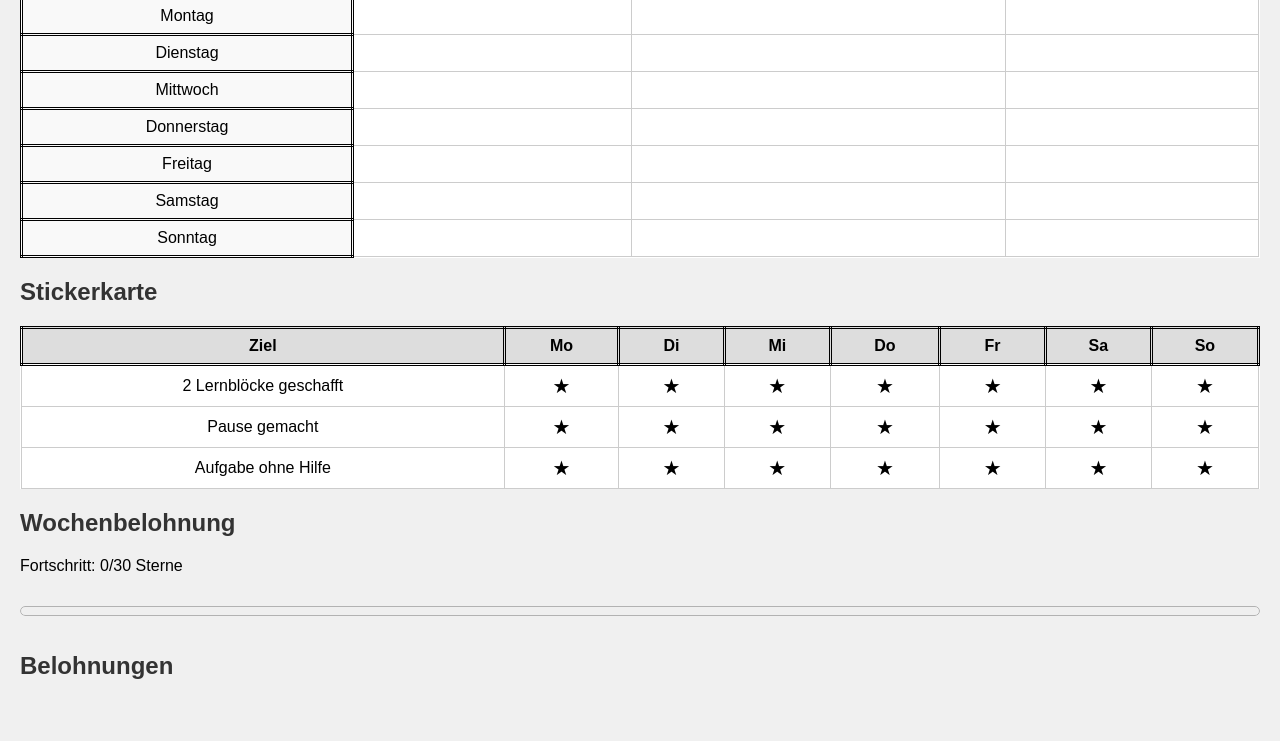
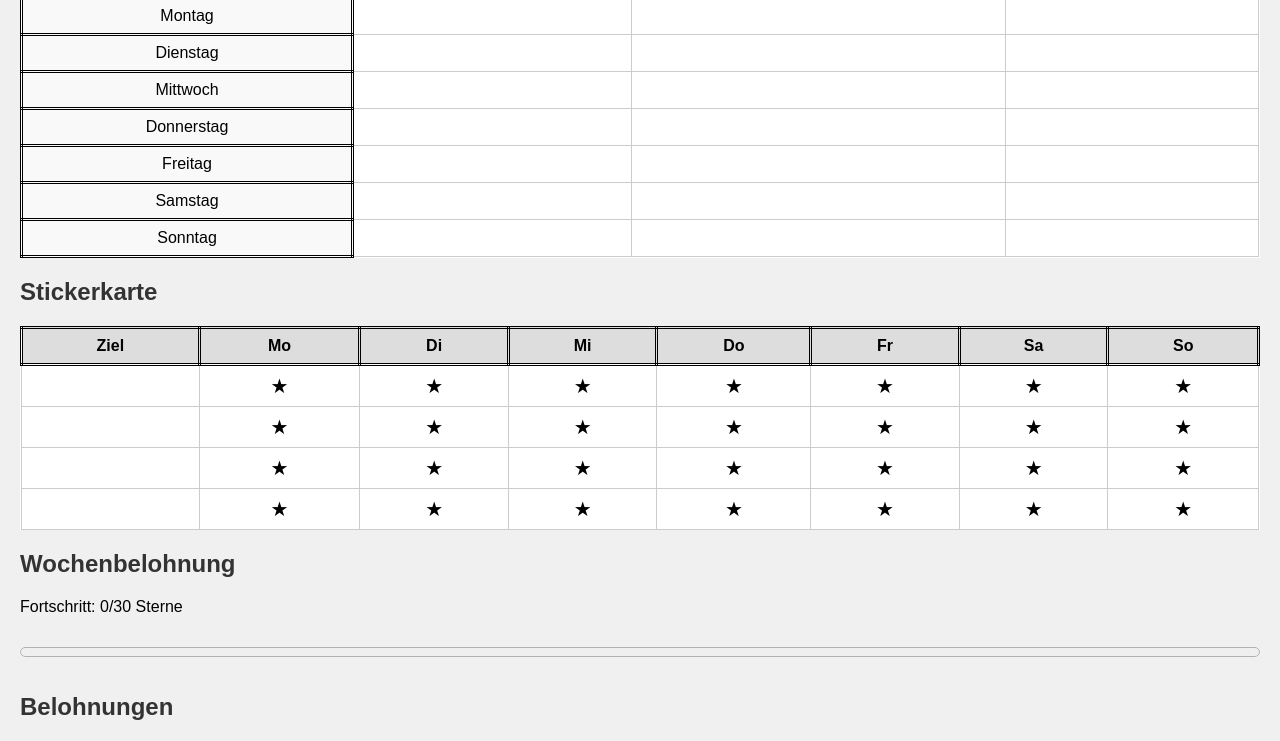
Before and after one commit to MaMo-Cyber/weekplandisplay, a plain HTML site: page index.html in a window 1280 px wide. Shown: the part 169-910 px from the top of the page. Before the commit the page ends 869 px from the top, so only its background shows below. Drawn offline with Linux system fonts and the light colour scheme.

Commit message:
Update index.html

```diff
--- a/index.html
+++ b/index.html
@@ -45,11 +45,11 @@
     }
     th {
       background-color: #ddd;
-      border: 3px double #000; /* Dicke, doppelte Umrandung für Kopfzeile */
+      border: 3px double #000;
     }
     #week-plan td:first-child,
     #week-plan th:first-child {
-      border: 3px double #000; /* Dicke, doppelte Umrandung für erste Spalte */
+      border: 3px double #000;
       background-color: #f9f9f9;
     }
     .star {
@@ -233,7 +233,7 @@
     </thead>
     <tbody>
       <tr>
-        <td>2 Lernblöcke geschafft</td>
+        <td contenteditable="true"></td>
         <td><span class="star" data-max="2" onclick="toggleStar(this)">★</span></td>
         <td><span class="star" data-max="2" onclick="toggleStar(this)">★</span></td>
         <td><span class="star" data-max="2" onclick="toggleStar(this)">★</span></td>
@@ -243,7 +243,7 @@
         <td><span class="star" data-max="2" onclick="toggleStar(this)">★</span></td>
       </tr>
       <tr>
-        <td>Pause gemacht</td>
+        <td contenteditable="true"></td>
         <td><span class="star" data-max="2" onclick="toggleStar(this)">★</span></td>
         <td><span class="star" data-max="2" onclick="toggleStar(this)">★</span></td>
         <td><span class="star" data-max="2" onclick="toggleStar(this)">★</span></td>
@@ -253,7 +253,17 @@
         <td><span class="star" data-max="2" onclick="toggleStar(this)">★</span></td>
       </tr>
       <tr>
-        <td>Aufgabe ohne Hilfe</td>
+        <td contenteditable="true"></td>
+        <td><span class="star" data-max="2" onclick="toggleStar(this)">★</span></td>
+        <td><span class="star" data-max="2" onclick="toggleStar(this)">★</span></td>
+        <td><span class="star" data-max="2" onclick="toggleStar(this)">★</span></td>
+        <td><span class="star" data-max="2" onclick="toggleStar(this)">★</span></td>
+        <td><span class="star" data-max="2" onclick="toggleStar(this)">★</span></td>
+        <td><span class="star" data-max="2" onclick="toggleStar(this)">★</span></td>
+        <td><span class="star" data-max="2" onclick="toggleStar(this)">★</span></td>
+      </tr>
+      <tr>
+        <td contenteditable="true"></td>
         <td><span class="star" data-max="2" onclick="toggleStar(this)">★</span></td>
         <td><span class="star" data-max="2" onclick="toggleStar(this)">★</span></td>
         <td><span class="star" data-max="2" onclick="toggleStar(this)">★</span></td>
@@ -394,7 +404,19 @@
     // Farben basierend auf Wörtern anwenden
     function applyWordColors() {
       const weekPlanCells = document.querySelectorAll('#week-plan td[contenteditable]');
+      const stickerCells = document.querySelectorAll('#sticker-chart td[contenteditable]');
       weekPlanCells.forEach(cell => {
+        const text = cell.textContent.trim().toLowerCase();
+        let color = '';
+        for (const [word, assignedColor] of Object.entries(wordColors)) {
+          if (text.includes(word)) {
+            color = assignedColor;
+            break;
+          }
+        }
+        cell.style.backgroundColor = color;
+      });
+      stickerCells.forEach(cell => {
         const text = cell.textContent.trim().toLowerCase();
         let color = '';
         for (const [word, assignedColor] of Object.entries(wordColors)) {
@@ -427,6 +449,18 @@
       }
     });
 
+    // Stickerkarte Ziele speichern
+    const stickerGoalCells = document.querySelectorAll('#sticker-chart td[contenteditable]');
+    stickerGoalCells.forEach(cell => {
+      cell.addEventListener('input', () => {
+        localStorage.setItem(`sticker-goal-${cell.parentNode.rowIndex - 1}`, cell.textContent);
+        applyWordColors();
+      });
+      if (localStorage.getItem(`sticker-goal-${cell.parentNode.rowIndex - 1}`)) {
+        cell.textContent = localStorage.getItem(`sticker-goal-${cell.parentNode.rowIndex - 1}`);
+      }
+    });
+
     // Sterne zählen und speichern
     let starCount = parseInt(localStorage.getItem('starCount')) || 0;
     const stickerCells = document.querySelectorAll('#sticker-chart td:not(:first-child)');
@@ -437,9 +471,9 @@
     // Initialisiere Sterne mit Event-Listener und Zustand
     function initializeStars() {
       stickerCells.forEach(cell => {
-        const goal = cell.parentNode.cells[0].textContent;
-        const dayIndex = cell.cellIndex;
-        let clickCount = parseInt(localStorage.getItem(`${goal}-${dayIndex}-clicks`)) || 0;
+        const rowIndex = cell.parentNode.rowIndex - 1; // Zeilenindex (0-basiert, -1 für thead)
+        const dayIndex = cell.cellIndex; // Spaltenindex
+        let clickCount = parseInt(localStorage.getItem(`sticker-cell-${rowIndex}-${dayIndex}-clicks`)) || 0;
 
         cell.innerHTML = '';
         if (clickCount === 0) {
@@ -471,9 +505,9 @@
 
     function toggleStar(star) {
       const cell = star.parentNode;
-      const goal = cell.parentNode.cells[0].textContent;
-      const dayIndex = cell.cellIndex;
-      let clickCount = parseInt(localStorage.getItem(`${goal}-${dayIndex}-clicks`)) || 0;
+      const rowIndex = cell.parentNode.rowIndex - 1; // Zeilenindex (0-basiert, -1 für thead)
+      const dayIndex = cell.cellIndex; // Spaltenindex
+      let clickCount = parseInt(localStorage.getItem(`sticker-cell-${rowIndex}-${dayIndex}-clicks`)) || 0;
 
       if (clickCount >= 2) {
         return;
@@ -487,7 +521,7 @@
         starCount++;
       }
 
-      localStorage.setItem(`${goal}-${dayIndex}-clicks`, clickCount);
+      localStorage.setItem(`sticker-cell-${rowIndex}-${dayIndex}-clicks`, clickCount);
       localStorage.setItem('starCount', starCount);
 
       document.getElementById('star-count').textContent = starCount;
@@ -545,9 +579,9 @@
 
     window.resetStars = function() {
       stickerCells.forEach(cell => {
-        const goal = cell.parentNode.cells[0].textContent;
+        const rowIndex = cell.parentNode.rowIndex - 1;
         const dayIndex = cell.cellIndex;
-        localStorage.setItem(`${goal}-${dayIndex}-clicks`, '0');
+        localStorage.setItem(`sticker-cell-${rowIndex}-${dayIndex}-clicks`, '0');
       });
       starCount = 0;
       localStorage.setItem('starCount', starCount);
```
